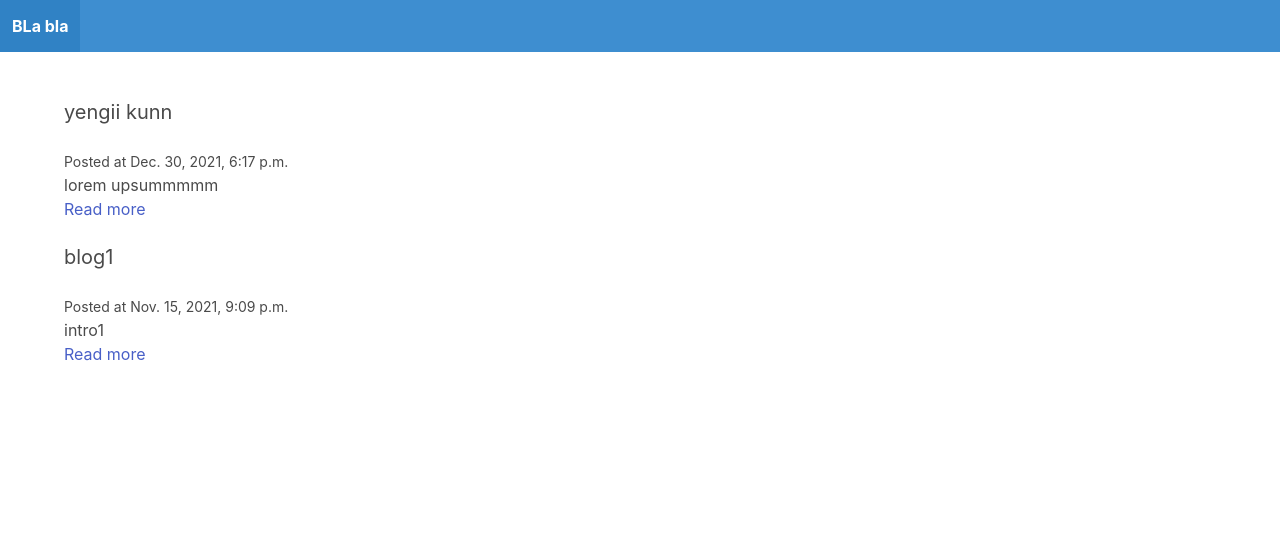
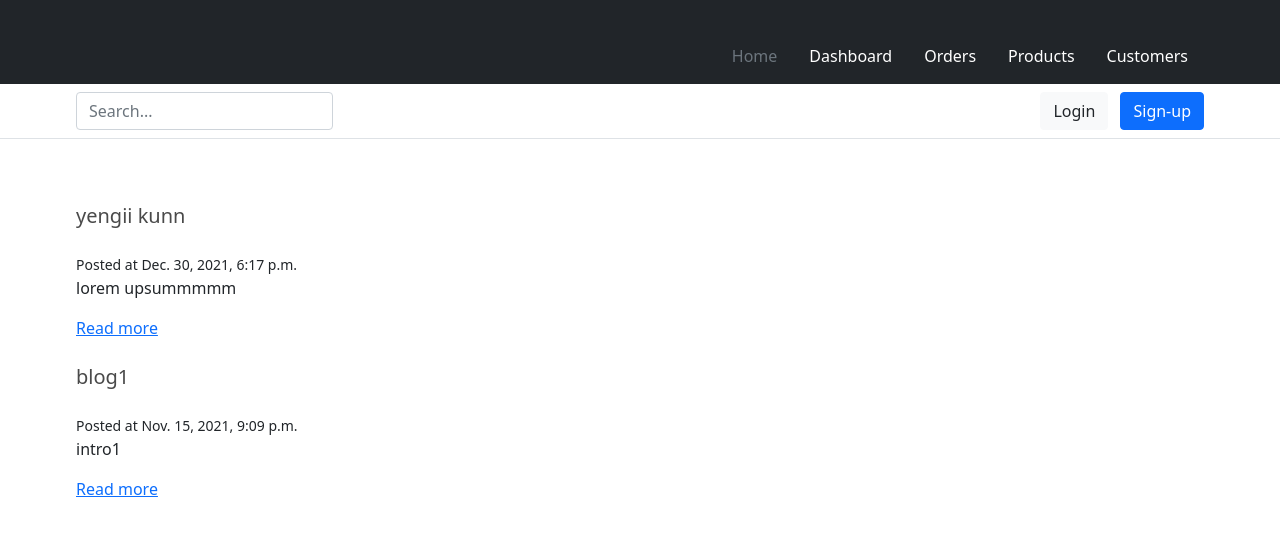
Before and after one commit to AAbdurakhmanov/blogsite_with_py_django, a Django app: page / in a window 1280 px wide. Shown: the top 536 px of the page. Run offline with Django 3.2, Linux system fonts and the light colour scheme; data comes from the database, SQL or seed files in the repository.

Commit message:
change some css tags

```diff
--- a/blogapp/templates/blogapp/base.html
+++ b/blogapp/templates/blogapp/base.html
@@ -6,20 +6,78 @@
     <title>Blaa bla</title>
 
     {% load static %}
-<!--   Favicon  -->
+    <!-- Favicon -->
     <link rel="icon" href="{% static 'blogapp/imgs/atom.png' %}">
     <link rel="stylesheet" href="https://cdn.jsdelivr.net/npm/bulma@0.9.1/css/bulma.min.css">
 
-<!--   Style css -->
+    <!-- Style css -->
     <link rel="stylesheet" href="{% static 'blogapp/style.css' %}">
+
+    <!-- CSS only -->
+    <link href="https://cdn.jsdelivr.net/npm/bootstrap@5.1.3/dist/css/bootstrap.min.css" rel="stylesheet" integrity="sha384-1BmE4kWBq78iYhFldvKuhfTAU6auU8tT94WrHftjDbrCEXSU1oBoqyl2QvZ6jIW3" crossorigin="anonymous">
+
+    <!-- JavaScript Bundle with Popper -->
+    <script src="https://cdn.jsdelivr.net/npm/bootstrap@5.1.3/dist/js/bootstrap.bundle.min.js" integrity="sha384-ka7Sk0Gln4gmtz2MlQnikT1wXgYsOg+OMhuP+IlRH9sENBO0LRn5q+8nbTov4+1p" crossorigin="anonymous"></script>
+
 
   </head>
   <body>
-    <nav class="navbar is-info">
-      <div class="navbar-brand">
-        <a href="/" class="navbar-item"><strong>BLa bla</strong></a>
+    <header>
+      <div class="px-3 py-2 bg-dark text-white">
+        <div class="container">
+          <div class="d-flex flex-wrap align-items-center justify-content-center justify-content-lg-start">
+            <a href="/" class="d-flex align-items-center my-2 my-lg-0 me-lg-auto text-white text-decoration-none">
+              <svg class="bi me-2" width="40" height="32" role="img" aria-label="Bootstrap"><use xlink:href="#bootstrap"></use></svg>
+            </a>
+
+            <ul class="nav col-12 col-lg-auto my-2 justify-content-center my-md-0 text-small">
+              <li>
+                <a href="#" class="nav-link text-secondary">
+                  <svg class="bi d-block mx-auto mb-1" width="24" height="24"><use xlink:href="#home"></use></svg>
+                  Home
+                </a>
+              </li>
+              <li>
+                <a href="#" class="nav-link text-white">
+                  <svg class="bi d-block mx-auto mb-1" width="24" height="24"><use xlink:href="#speedometer2"></use></svg>
+                  Dashboard
+                </a>
+              </li>
+              <li>
+                <a href="#" class="nav-link text-white">
+                  <svg class="bi d-block mx-auto mb-1" width="24" height="24"><use xlink:href="#table"></use></svg>
+                  Orders
+                </a>
+              </li>
+              <li>
+                <a href="#" class="nav-link text-white">
+                  <svg class="bi d-block mx-auto mb-1" width="24" height="24"><use xlink:href="#grid"></use></svg>
+                  Products
+                </a>
+              </li>
+              <li>
+                <a href="#" class="nav-link text-white">
+                  <svg class="bi d-block mx-auto mb-1" width="24" height="24"><use xlink:href="#people-circle"></use></svg>
+                  Customers
+                </a>
+              </li>
+            </ul>
+          </div>
+        </div>
       </div>
-    </nav>
+      <div class="px-3 py-2 border-bottom mb-3">
+        <div class="container d-flex flex-wrap justify-content-center">
+          <form class="col-12 col-lg-auto mb-2 mb-lg-0 me-lg-auto">
+            <input type="search" class="form-control" placeholder="Search..." aria-label="Search">
+          </form>
+
+          <div class="text-end">
+            <button type="button" class="btn btn-light text-dark me-2">Login</button>
+            <button type="button" class="btn btn-primary">Sign-up</button>
+          </div>
+        </div>
+      </div>
+    </header>
     <section class="section">
       <div class="container">
         {% block content %}
```
